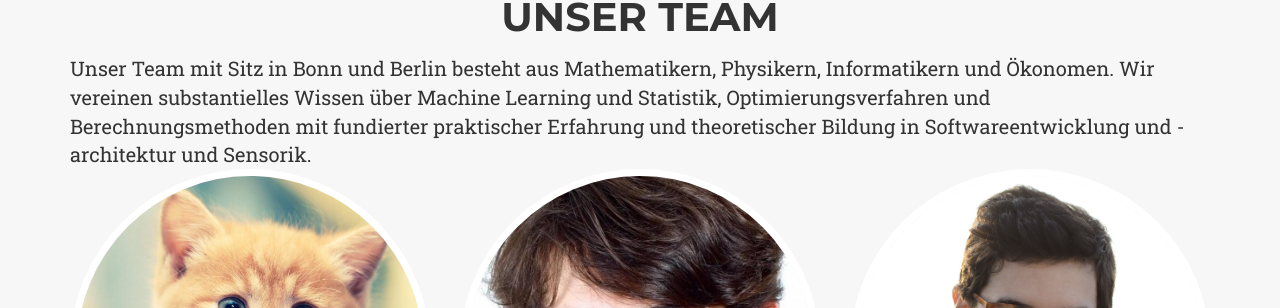
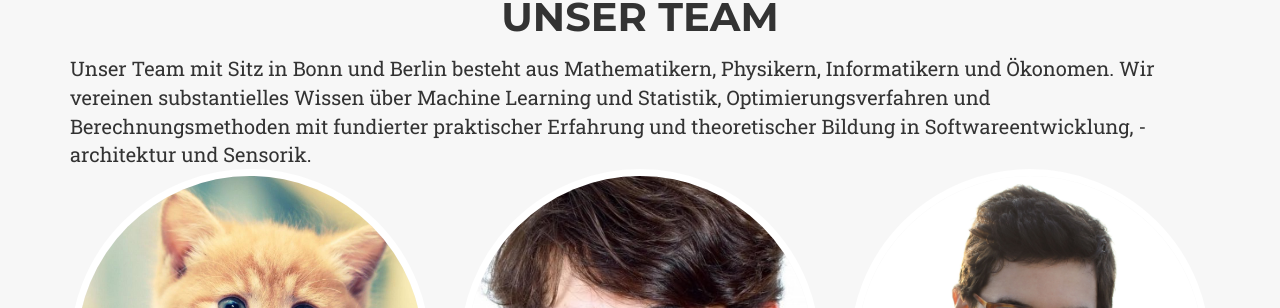
Before and after one commit to kontingenz/kontingenz, a Jekyll site: the page built from index.html, in a window 1280 px wide and 900 px high, scrolled down 2534 px. Shown: the part 205-513 px from the top of the window. Built offline with Jekyll 4.4.1, drawn with Linux system fonts in a browser that asks for light colours; some web fonts are replaced.

Commit message:
slight text modification

```diff
--- a/_includes/team.html
+++ b/_includes/team.html
@@ -6,7 +6,7 @@
                     <h2 class="section-heading">Unser Team</h2>
                 </div>
                 <div class="col-lg-12 text-align" style="font-size: 20px;">
-                    <div class=company-description>Unser Team mit Sitz in Bonn und Berlin besteht aus Mathematikern, Physikern, Informatikern und Ökonomen. Wir vereinen substantielles Wissen über Machine Learning und Statistik, Optimierungsverfahren und Berechnungsmethoden mit fundierter praktischer Erfahrung und theoretischer Bildung in Softwareentwicklung und -architektur und Sensorik.</div>
+                    <div class=company-description>Unser Team mit Sitz in Bonn und Berlin besteht aus Mathematikern, Physikern, Informatikern und Ökonomen. Wir vereinen substantielles Wissen über Machine Learning und Statistik, Optimierungsverfahren und Berechnungsmethoden mit fundierter praktischer Erfahrung und theoretischer Bildung in Softwareentwicklung, -architektur und Sensorik.</div>
                     <!-- <h3 class="section-subheading text-muted">Lorem ipsum dolor sit amet consectetur.</h3> -->
                 </div>
             </div>
```
